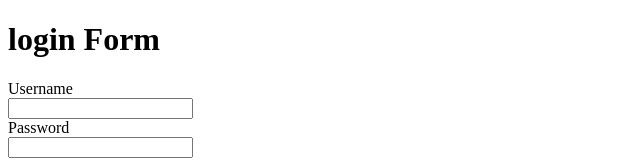
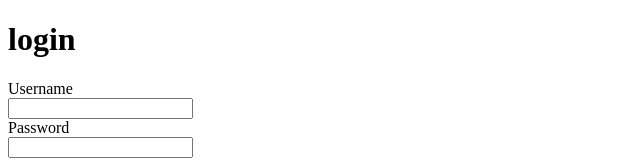
Before and after one commit to Carol-Mwangi/Lyne, a website: page login.html in a window 1280 px wide. Shown: the top 160 px of the page, without its empty margins (0-640 px from the left). Drawn offline with Linux system fonts and the light colour scheme.

Commit message:
Update login.html

```diff
--- a/login.html
+++ b/login.html
@@ -4,7 +4,7 @@
         <title>Login</title>
     </head>
     <body>
-        <h1>login Form</h1>
+        <h1>login</h1>
         <form action="/login" method="post">
             <div class="username">
              <label for="Username">Username</label><br>
```
